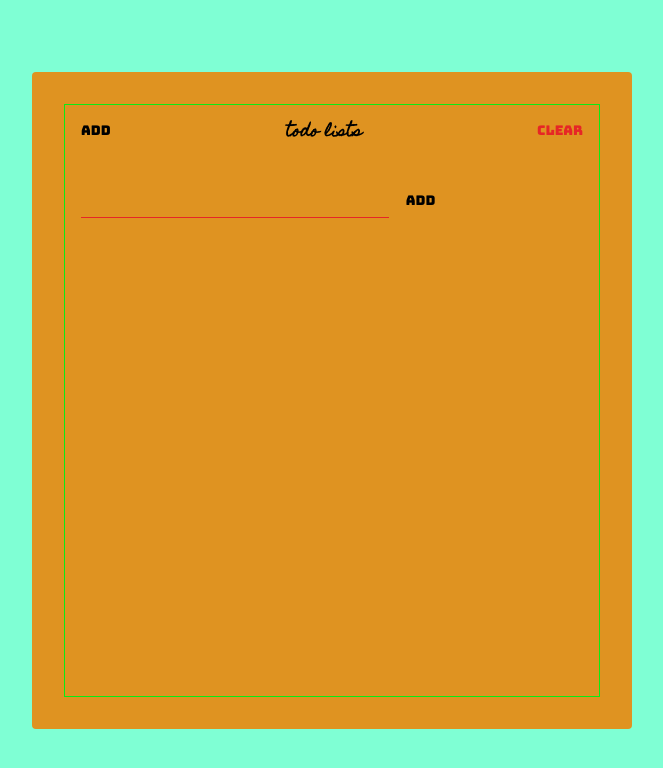
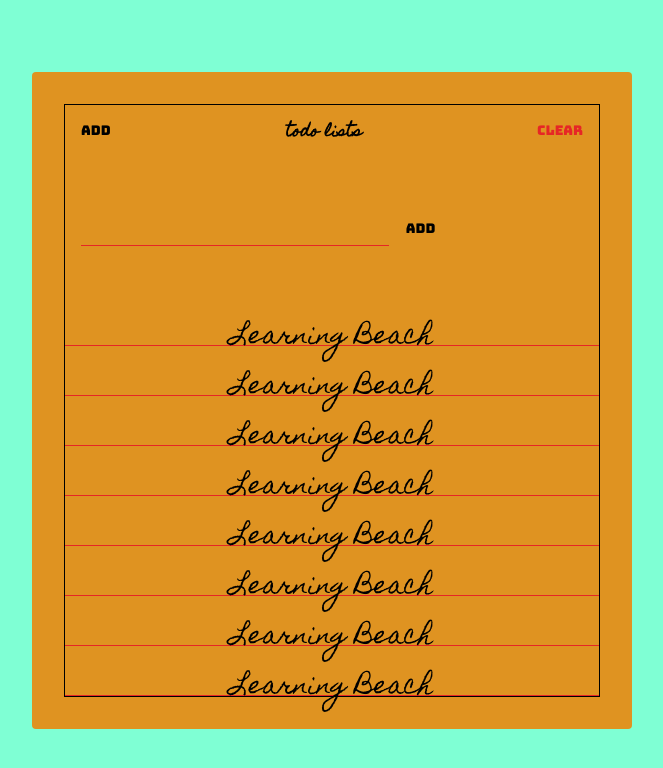
Before and after one commit to zaenalmusthofa86/react_course_starter, a website: page index.html in a window 1280 px wide. Shown: the whole page, without its empty margins (308-971 px from the left). Drawn offline with Linux system fonts and the light colour scheme.

Commit message:
menambahkan todo list section

```diff
--- a/index.html
+++ b/index.html
@@ -15,7 +15,7 @@
     <div class="container">
       <div class="frame">
         <section class="header">
-          <button class="header-btn">Add</button>
+          <button class="header-btn male-black-color">Add</button>
           <h1 class="header-title">Todo Lists</h1>
           <button class="header-btn male-red-color">Clear</button>
         </section>
@@ -23,8 +23,35 @@
         <section class="add">
           <form class="add-form">
             <input type="text" class="add-input" />
-            <button class="add-btn">Add</button>
+            <button class="add-btn male-black-color">Add</button>
           </form>
+        </section>
+
+        <section class="todos">
+          <div class="todo">
+            <span class="todo-text">Learning Beach</span>
+          </div>
+          <div class="todo">
+            <span class="todo-text">Learning Beach</span>
+          </div>
+          <div class="todo">
+            <span class="todo-text">Learning Beach</span>
+          </div>
+          <div class="todo">
+            <span class="todo-text">Learning Beach</span>
+          </div>
+          <div class="todo">
+            <span class="todo-text">Learning Beach</span>
+          </div>
+          <div class="todo">
+            <span class="todo-text">Learning Beach</span>
+          </div>
+          <div class="todo">
+            <span class="todo-text">Learning Beach</span>
+          </div>
+          <div class="todo">
+            <span class="todo-text">Learning Beach</span>
+          </div>
         </section>
       </div>
     </div>
--- a/styles.css
+++ b/styles.css
@@ -4,11 +4,17 @@
 
 :root {
   --male-red-color: #e62626;
+  --male-black-color: #000000;
 }
 
 .male-red-color {
   color: var(--male-red-color);
 }
+
+.male-black-color {
+  color: var(--male-black-color);
+}
+
 html {
   font-size: 10px;
 }
@@ -41,11 +47,12 @@ html {
 }
 
 .frame {
-  border: 1px solid #09ec15;
+  border: 1px solid var(--male-black-color);
   height: 100%;
 
   display: flex;
   flex-direction: column;
+  justify-content: space-between;
 }
 
 .header {
@@ -57,6 +64,7 @@ html {
   flex: 1;
   text-align: center;
 
+  color: var(--male-black-color);
   font-size: 3, 6rem;
   font-family: "Homemade Apple", sans-serif;
   text-transform: lowercase;
@@ -72,6 +80,13 @@ html {
   background: unset;
   border: unset;
   outline: unset;
+}
+
+.header-btn.male-red-color:active {
+  text-shadow: 1px 1px 2px var(--male-red-color);
+}
+.header-btn.male-black-color:active {
+  text-shadow: 1px 1px 2px var(--male-black-color);
 }
 
 .add {
@@ -91,7 +106,6 @@ html {
   flex: 1;
 
   border-bottom: 1px solid var(--male-red-color);
-
   outline: unset;
 
   font-family: "Homemade Apple", sans-serif;
@@ -111,3 +125,32 @@ html {
   border: unset;
   outline: unset;
 }
+
+.add-btn.male-black-color:active {
+  text-shadow: 1px 1px 2px var(--male-black-color);
+}
+
+.todos {
+  display: flex;
+  flex-direction: column;
+}
+
+.todo {
+  position: relative;
+
+  flex: 1 0 auto;
+  text-align: center;
+
+  min-height: 34px;
+  margin: 16px 0 0;
+  font-family: "Homemade Apple", sans-serif;
+  font-size: 24px;
+
+  border-bottom: 1px solid var(--male-red-color);
+}
+
+.todo-text {
+  position: absolute;
+  left: 50%;
+  transform: translate(-50%);
+}
```
